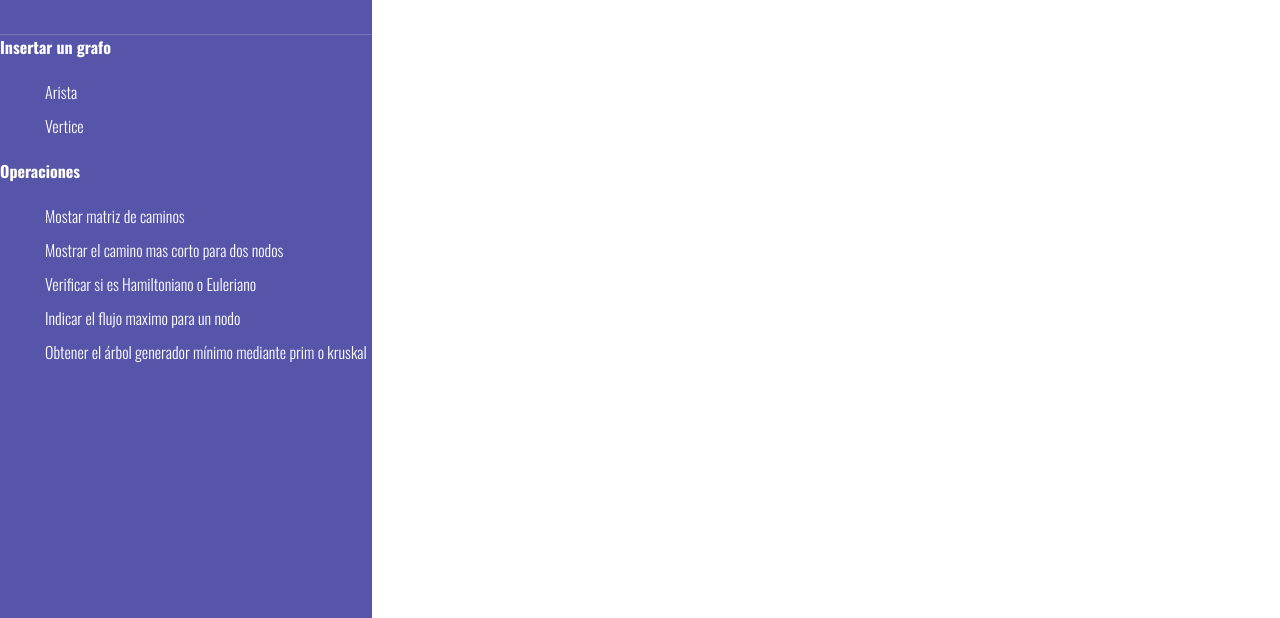
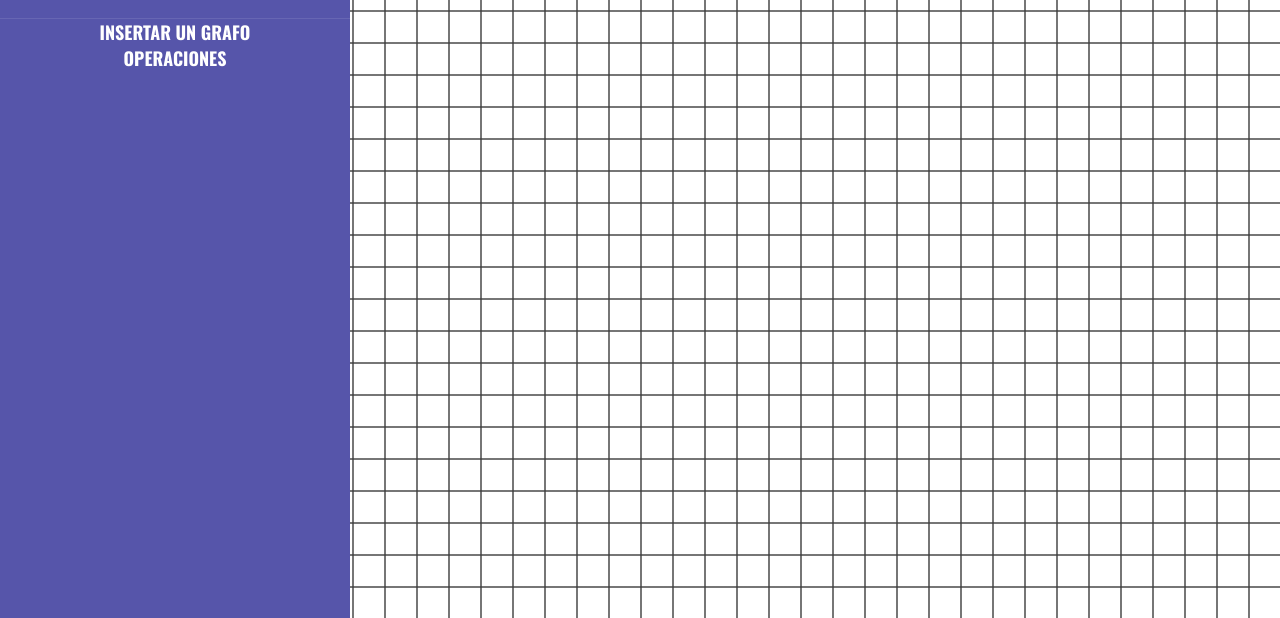
Before and after one commit to puercalvaro/grafos, a plain HTML site: page index.html in a window 1280 px wide. Shown: the part 182-800 px from the top of the page. Drawn offline with nearby package versions, Linux system fonts and the light colour scheme.

Commit message:
adding accordion menu to the sidebar

```diff
--- a/css/colors.css
+++ b/css/colors.css
@@ -0,0 +1,10 @@
+/*Color scheme*/
+
+:root {
+  --workbench-bg: white;
+
+  --sidebar-bg: #5655AA;
+  --sidebar-fg: white;
+  --sidebar-submenu-bg: #d3c9ff;
+  --sidebar-submenu-fg: #777;
+}
--- a/css/master.css
+++ b/css/master.css
@@ -3,7 +3,25 @@
 @import "sidebar.css";
 
 body {
+    background-color: white;
+    width: 100%;
+    height: 100vh;
+    background-image: linear-gradient(rgba(60, 60, 60, 0.7) .1em, transparent .1em), linear-gradient(90deg, rgba(60, 60, 60, 0.7) .1em, transparent .1em);
+    background-size: 2em 2em;
+}
+
+* {
     padding: 0px;
     margin: 0px;
-    background-color: white;
+    list-style: none;
+    text-decoration: none;
 }
+/*
+.wrapper {
+    display: flex;
+}
+*/
+
+.workbench {
+    height: 100vh;
+}
--- a/css/sidebar.css
+++ b/css/sidebar.css
@@ -1,24 +1,64 @@
+@import "colors.css";
+
 .sidebar {
-    background-color: #5655AA ;
-    color: white;
+    background-color: var(--sidebar-bg) ;
+    color: var(--sidebar-fg);
     font-family: 'Oswald', sans-serif;
     font-weight: 700;
+    font-size: 18px;
     position: fixed;
-    weight: 400px;
-    height: 100%;
+    width: 350px;
+    height: 100vh;
+    text-align: center;
 }
 
 .sidebar-header {
     height: 200px;
-    border-bottom: 1px solid rgba(255, 255, 255, 0.2);
-    text-align: center;
+    border-bottom: 1px solid rgba(255, 255, 255, 0.1);
 }
-.actions li {
-    font-weight: 300;
-    list-style: none;
+.sidebar-menu {
+    overflow: hidden;
 }
 
-li {
-    padding: 5px
+.btn {
+    display: block;
+    padding: 16px 20x;
+    position: relative;
+    color: white;
+}
 
+.submenu {
+    background: var(--sidebar-submenu-bg);
+    overflow: hidden;
+    transition: max-height 0.3s;
+    max-height: 0;
 }
+.submenu a {
+    display: block;
+    padding: 16px 26px;
+    color: var(--sidebar-submenu-fg);
+    font-size: 14px;
+    text-align: left;
+    margin: 4px 0px;
+    position: relative;
+}
+
+.submenu a:before {
+    content: "";
+    position: absolute;
+    width: 6px;
+    height: 100%;
+    background: var(--sidebar-bg);
+    left: 0;
+    top: 0;
+    transition: 0.3s;
+    opacity: 0;
+}
+
+.submenu a:hover:before {
+    opacity: 1;
+}
+
+.item:target .submenu {
+    max-height: 10em;
+}
--- a/index.html
+++ b/index.html
@@ -3,35 +3,40 @@
     <head>
         <meta charset="utf-8">
         <title>Grafos</title>
-        <link rel=”icon” type=”image/png” href=”sources/favicon.png”/>
+        <link rel=”icon” type=”image/png” href=”icons/favicon.png”/>
         <link href="https://fonts.googleapis.com/css2?family=Oswald:wght@300;700&display=swap" rel="stylesheet">
         <link rel="stylesheet" href="css/master.css">
     </head>
     <body>
+        <div class="wrapper">
         <div class="sidebar">
             <div class="sidebar-header">
                 <p><img src="https://media-exp1.licdn.com/dms/image/C561BAQHW_4eJfogpCg/company-background_10000/0?e=2159024400&v=beta&t=_pjxXA6FhSzoshRtGfFHIpDW9nUeUruJpzJ6-Sm4NAg" alt="Fish graph.svg" width="300" height="150"></p>
             </div>
-            <div class="actions">
-                <div class="insertar">Insertar un grafo
-                    <ul>
-                        <li>Arista</li>
-                        <li>Vertice</li>
-                    </ul>
-                </div>
-                <div class="operacion">Operaciones
-                    <ul>
-                        <li>Mostar matriz de caminos</li>
-                        <li>Mostrar el camino mas corto para dos nodos</li>
-                        <li>Verificar si es Hamiltoniano o Euleriano</li>
-                        <li>Indicar el flujo maximo para un nodo</li>
-                        <li>Obtener el árbol generador mínimo mediante prim o kruskal</li>
-                    </ul>
-                </div>
+            <div class="sidebar-menu">
+                <li class="item" id="insert">
+                    <a href="#insert" class="btn">INSERTAR UN GRAFO</a>
+                    <div class="submenu">
+                        <a href="#">Arista</a>
+                        <a href="#">Vertice</a>
+                    </div>
+                </li>
+                <li class="item" id="operacion">
+                    <a href="#operacion" class="btn">OPERACIONES</a>
+                    <div class="submenu">
+                        <a href="#">Mostar matriz de caminos</a>
+                        <a href="#">Mostrar el camino mas corto para dos nodos</a>
+                        <a href="#">Verificar si es Hamiltoniano o Euleriano</a>
+                        <a href="#">Indicar el flujo maximo para un nodo</a>
+                        <a href="#">Obtener el árbol generador mínimo<br>mediante prim o kruskal</a>
+                    </div>
+                </li>
             </div>
         </div>
         <div class="workbench">
-
+            Workbench space here
         </div>
+        </div>
+       <!-- <script type="text/javascript" src="js/bg_grid.js"></script> -->
     </body>
 </html>
```
